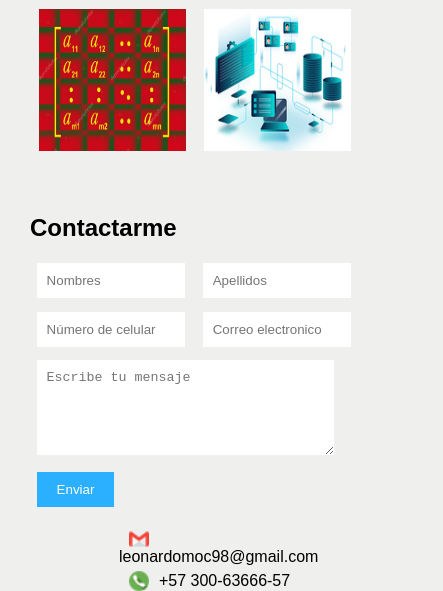
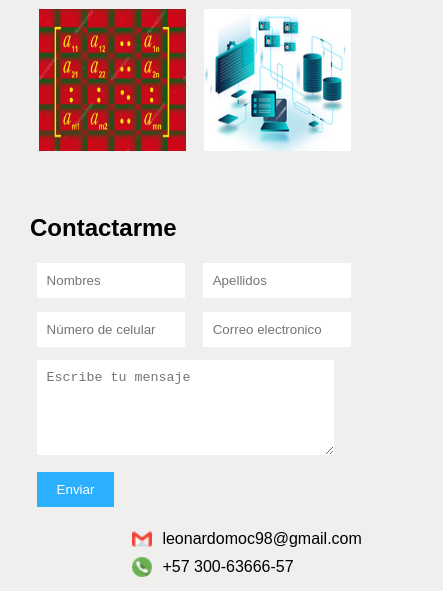
Before and after one commit to LeoM98/Curriculum_Vitae, a plain HTML site: page index.html in a window 390 px wide. Shown: the part 2419-3010 px from the top of the page, 443 px wide, since content can reach past the window. Drawn offline with Linux system fonts and the light colour scheme.

Commit message:
Add files via upload

```diff
--- a/CSS/style.css
+++ b/CSS/style.css
@@ -183,8 +183,10 @@ a{
 
     }
 
+    .contacto{
+        width: 100%;
+    }
     span{
-        width: 95%;
         display: block;
     }
 
```
